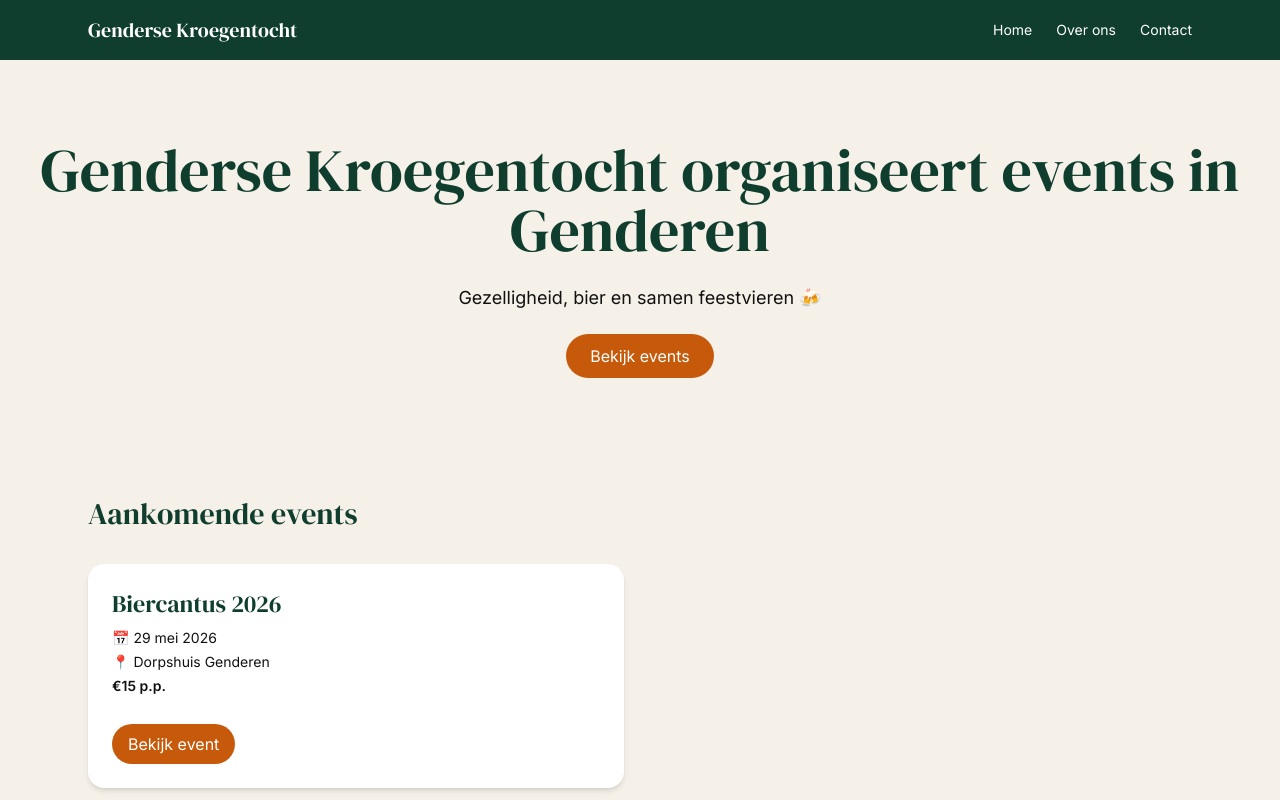
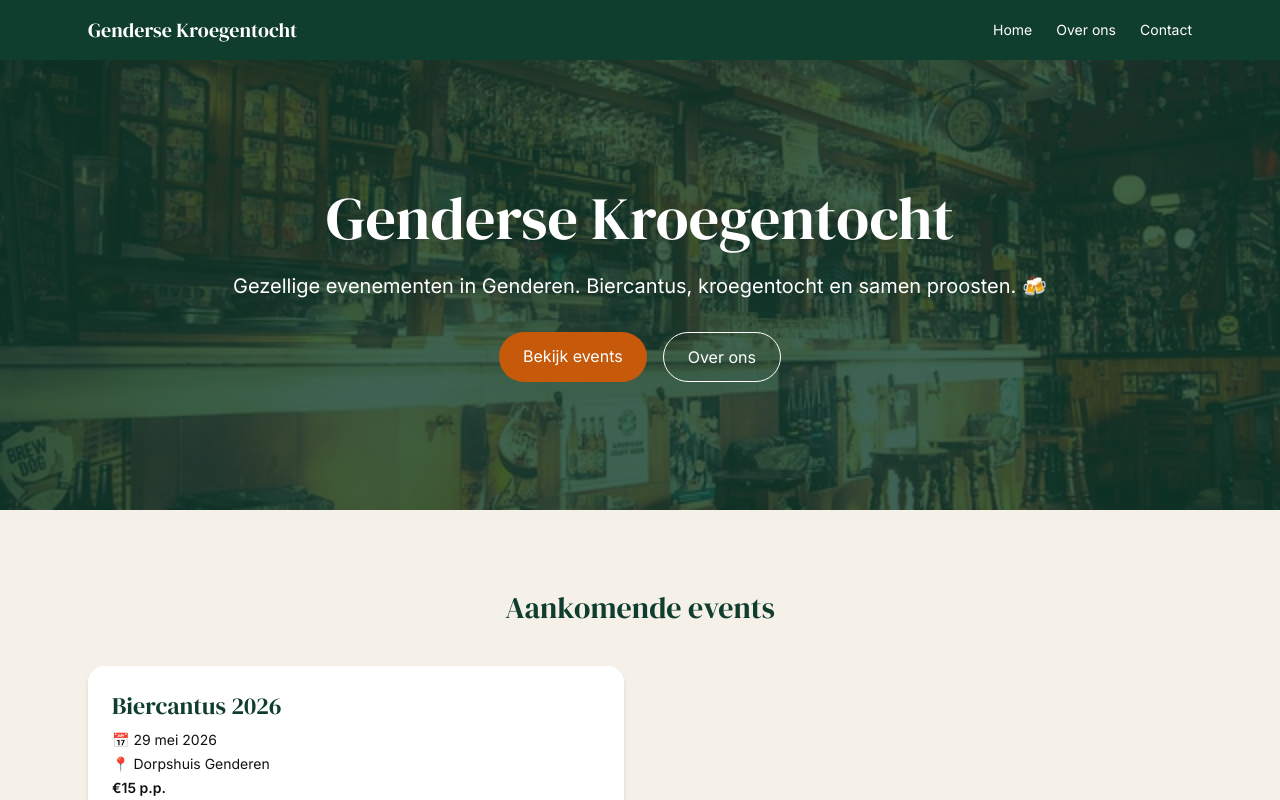
Before and after one commit to rubenrietveld/genderse-kroegentocht, a Next.js app: page / in a window 1280 px wide. Shown: the top 800 px of the page. Built offline with nearby package versions, Linux system fonts and the light colour scheme.

Commit message:
Add OpenGraph metadata

```diff
--- /dev/null
+++ b/app/contact/page.js
@@ -0,0 +1,50 @@
+export const metadata = {
+  title: "Contact | Genderse Kroegentocht",
+  description:
+    "Neem contact op met de organisatie van de Genderse Kroegentocht.",
+}
+
+export default function Contact() {
+  return (
+    <main className="max-w-4xl mx-auto px-6 py-16">
+      <h1 className="text-4xl text-primary mb-8">
+        Contact
+      </h1>
+
+      <div className="space-y-6 text-lg">
+        <p>
+          Heb je vragen over een evenement, tickets of samenwerking?
+          Neem gerust contact met ons op.
+        </p>
+
+        <div className="bg-white rounded-2xl shadow-md p-6 space-y-4">
+          <p>
+            📧 Email:{" "}
+            <a
+              href="mailto:gendersekroegentocht@gmail.com"
+              className="text-accent underline"
+            >
+              gendersekroegentocht@gmail.com
+            </a>
+          </p>
+
+          <p>
+            📱 Instagram:{" "}
+            <a
+              href="https://instagram.com/gendersekroegentocht"
+              target="_blank"
+              className="text-accent underline"
+            >
+              @gendersekroegentocht
+            </a>
+          </p>
+
+          <p>
+            📍 Locatie evenementen:
+            Dorpshuis Genderen
+          </p>
+        </div>
+      </div>
+    </main>
+  )
+}
--- a/app/event/[slug]/page.js
+++ b/app/event/[slug]/page.js
@@ -19,30 +19,43 @@ export default async function EventPage({ params }) {
 
   return (
     <main className="max-w-4xl mx-auto px-6 py-16">
+
+      <div className="bg-white rounded-2xl shadow-lg p-8">
+
         <h1 className="text-4xl text-primary mb-6">
           {event.title}
         </h1>
 
-      <p className="mb-2">📅 {event.date}</p>
-      <p className="mb-2">⏰ {event.time}</p>
-      <p className="mb-2">📍 {event.location}</p>
-      <p className="mb-6 font-semibold">€{event.price} p.p.</p>
+        <div className="grid md:grid-cols-2 gap-6 mb-8 text-lg">
 
-      <p className="mb-8">{event.longDescription}</p>
+          <p>📅 {event.date}</p>
+          <p>⏰ {event.time}</p>
+          <p>📍 {event.location}</p>
+          <p className="font-semibold text-accent">
+            €{event.price} p.p.
+          </p>
+
+        </div>
+
+        <p className="mb-8 leading-relaxed">
+          {event.longDescription}
+        </p>
 
         {!event.soldOut ? (
           <a
             href={event.signupUrl}
             target="_blank"
-          className="bg-accent text-white px-6 py-3 rounded-full hover:opacity-90 transition"
+            className="bg-accent text-white px-8 py-4 rounded-full hover:opacity-90 transition inline-block"
           >
             Aanmelden
           </a>
         ) : (
-        <p className="text-red-600 font-bold">
+          <p className="text-red-600 font-bold text-lg">
             Dit event is uitverkocht.
           </p>
         )}
+
+      </div>
     </main>
   )
 }
--- a/app/layout.js
+++ b/app/layout.js
@@ -15,9 +15,26 @@ const bodyFont = Inter({
 })
 
 export const metadata = {
-  title: 'Genderse Kroegentocht',
-  description: 'Gezellige events in Genderen zoals kroegentocht en biercantus.',
-}
+  title: "Genderse Biercantus 2026",
+  description:
+    "De gezelligste Biercantus van Genderen. Zing, drink en beleef een onvergetelijke avond!",
+  openGraph: {
+    title: "Genderse Biercantus 2026 🍻",
+    description:
+      "Vrijdag 29 mei in het Dorpshuis Genderen. Vol = vol!",
+    url: "https://genderse-kroegentocht.vercel.app/",
+    siteName: "Genderse Biercantus",
+    images: [
+      {
+        url: "https://genderse-kroegentocht.vercel.app/og-image.jpg",
+        width: 1200,
+        height: 630,
+      },
+    ],
+    locale: "nl_NL",
+    type: "website",
+  },
+};
 
 export default function RootLayout({ children }) {
   return (
--- /dev/null
+++ b/app/over-ons/page.js
@@ -0,0 +1,40 @@
+export const metadata = {
+  title: "Over ons | Genderse Kroegentocht",
+  description:
+    "Lees meer over de organisatie achter de Genderse Kroegentocht en Biercantus in Genderen.",
+}
+
+export default function OverOns() {
+  return (
+    <main className="max-w-4xl mx-auto px-6 py-16">
+      <h1 className="text-4xl text-primary mb-8">
+        Over ons
+      </h1>
+
+      <div className="space-y-6 text-lg leading-relaxed">
+        <p>
+          De Genderse Kroegentocht is ontstaan vanuit een simpel idee:
+          gezelligheid terugbrengen naar het dorp. Wat begon als een
+          kroegentocht met vrienden is uitgegroeid tot een jaarlijks
+          evenement waar jong en oud (18+) samenkomt.
+        </p>
+
+        <p>
+          Inmiddels organiseren we onder andere de Biercantus in
+          Dorpshuis Genderen. Een avond vol zang, humor,
+          saamhorigheid en natuurlijk een goed glas bier.
+        </p>
+
+        <p>
+          Wij geloven in verbinding, veiligheid en respect.
+          Onze evenementen zijn laagdrempelig, goed georganiseerd
+          en vooral ontzettend gezellig.
+        </p>
+
+        <p className="font-semibold">
+          Voor en door Genderen. 🍻
+        </p>
+      </div>
+    </main>
+  )
+}
--- a/app/page.js
+++ b/app/page.js
@@ -4,25 +4,45 @@ import EventCard from "@/components/EventCard"
 export default function Home() {
   return (
     <main>
-      <section className="text-center py-20 px-6">
-        <h1 className="text-4xl md:text-6xl text-primary mb-6">
-          Genderse Kroegentocht organiseert events in Genderen
+
+      {/* HERO */}
+      <section className="relative text-white">
+
+        {/* Achtergrond */}
+        <div className="absolute inset-0 bg-[url('/images/hero.jpg')] bg-cover bg-center" />
+        <div className="absolute inset-0 bg-primary/80" />
+
+        <div className="relative max-w-6xl mx-auto px-6 py-32 text-center">
+          <h1 className="text-4xl md:text-6xl mb-6 leading-tight">
+            Genderse Kroegentocht
           </h1>
 
-        <p className="mb-8 text-lg">
-          Gezelligheid, bier en samen feestvieren 🍻
+          <p className="text-lg md:text-xl mb-8">
+            Gezellige evenementen in Genderen.
+            Biercantus, kroegentocht en samen proosten. 🍻
           </p>
 
+          <div className="flex justify-center gap-4 flex-wrap">
             <a
               href="#events"
-          className="bg-accent text-white px-6 py-3 rounded-full hover:opacity-90 transition"
+              className="bg-accent px-6 py-3 rounded-full hover:opacity-90 transition"
             >
               Bekijk events
             </a>
+
+            <a
+              href="/over-ons"
+              className="border border-white px-6 py-3 rounded-full hover:bg-white hover:text-primary transition"
+            >
+              Over ons
+            </a>
+          </div>
+        </div>
       </section>
 
-      <section id="events" className="max-w-6xl mx-auto px-6 py-12">
-        <h2 className="text-3xl text-primary mb-8">
+      {/* EVENTS */}
+      <section id="events" className="max-w-6xl mx-auto px-6 py-20">
+        <h2 className="text-3xl text-primary mb-10 text-center">
           Aankomende events
         </h2>
 
@@ -32,6 +52,7 @@ export default function Home() {
           ))}
         </div>
       </section>
+
     </main>
   )
 }
```
Also changed, not shown: public/images/hero.jpg (added), public/images/og-image.jpg (added). Lines whose indentation alone changed are shown as unchanged.
